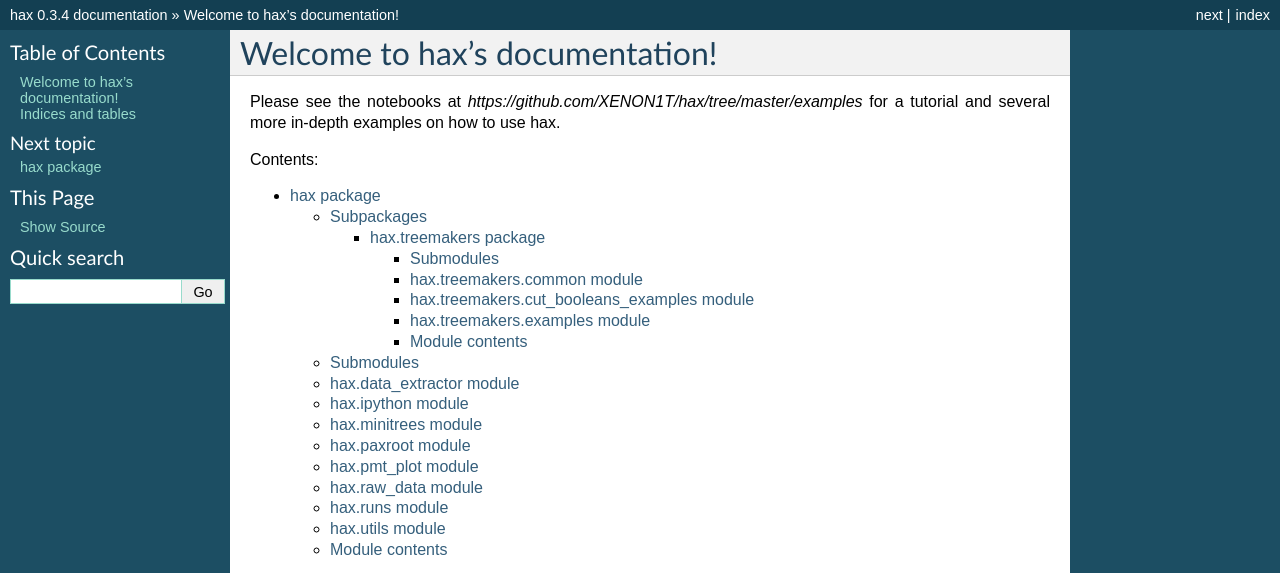
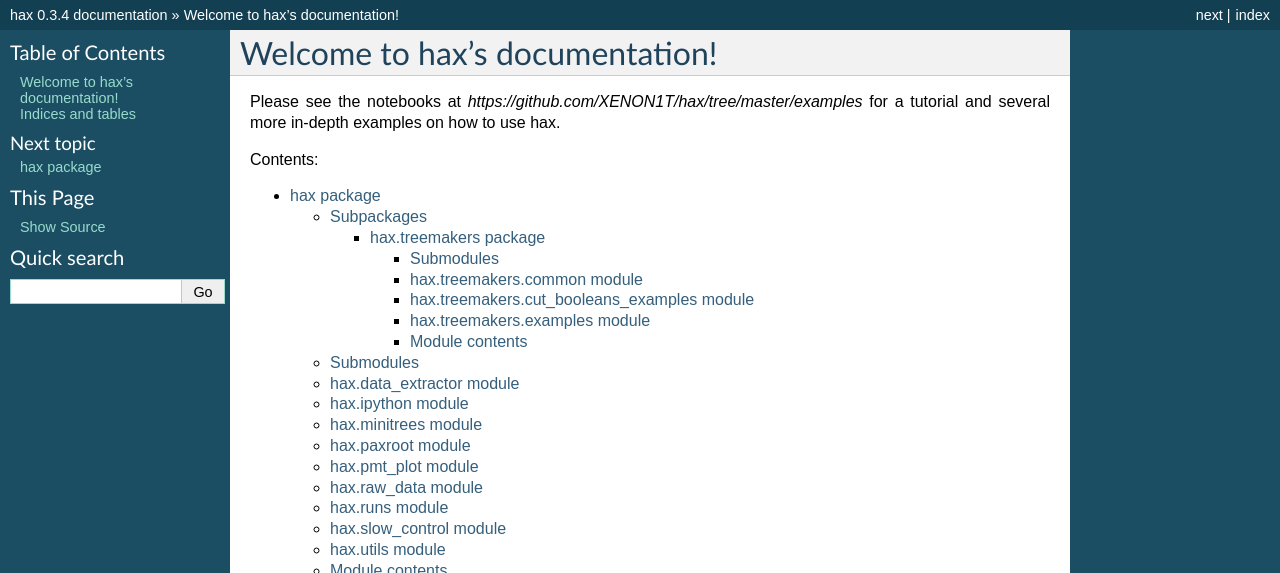
Before and after one commit to XENON1T/hax, a Sphinx documentation site: the page built from docs/index.rst, in a window 1280 px wide, cut to the strip 0-573 px from the top of the page. Built offline with Sphinx 7.4.7, drawn with Linux system fonts in a browser that asks for light colours.

Commit message:
Update docs for slow control

```diff
--- a/docs/hax.rst
+++ b/docs/hax.rst
@@ -67,6 +67,14 @@ hax.runs module
     :undoc-members:
     :show-inheritance:
 
+hax.slow_control module
+-----------------------
+
+.. automodule:: hax.slow_control
+    :members:
+    :undoc-members:
+    :show-inheritance:
+
 hax.utils module
 ----------------
 
```
